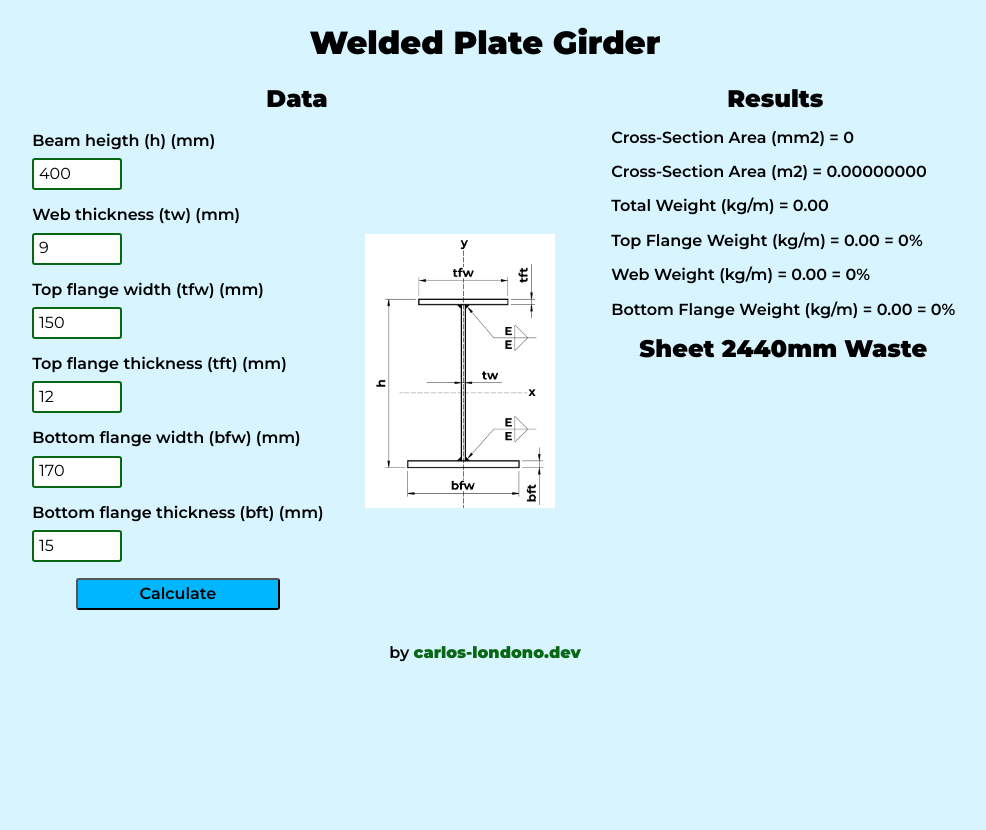
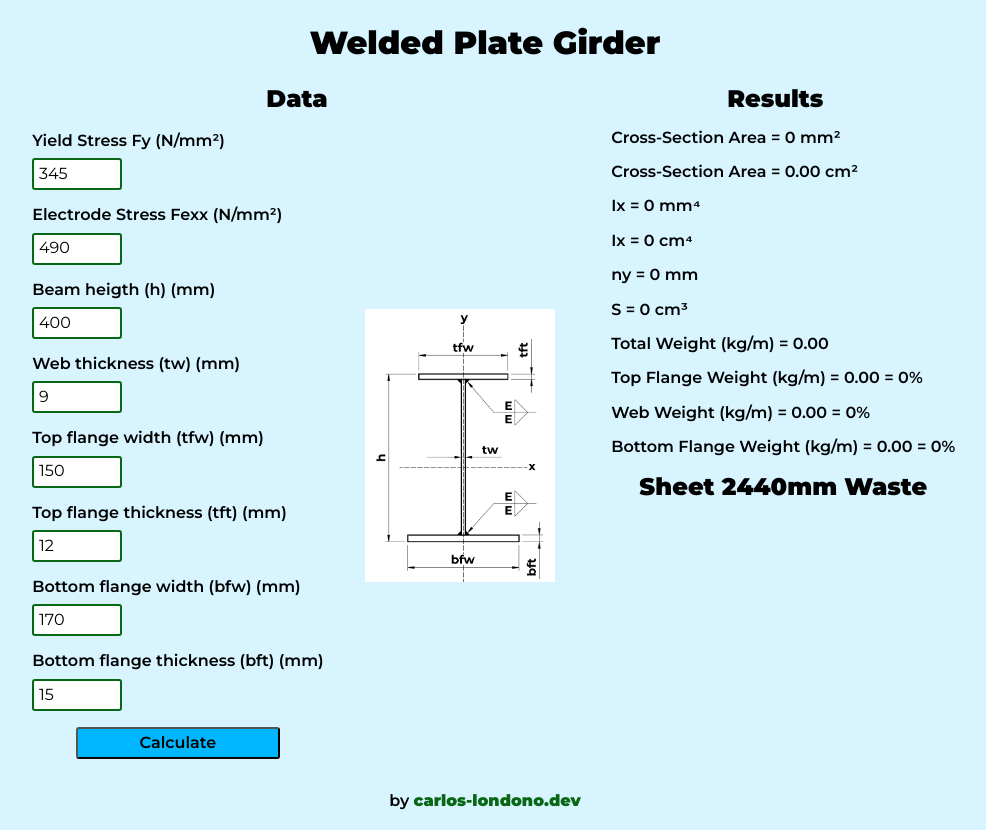
Before and after one commit to ClondonoM/react-css-welded-beam, a React (Vite) app: page / in a window 1280 px wide. Shown: the part 1280-2110 px from the top of the page, without its empty margins (155-1141 px from the left). Before the commit the page ends 1961 px from the top, so only its background shows below. Built offline with nearby package versions, Linux system fonts and the light colour scheme.

Commit message:
inertiaI added

```diff
--- a/index.html
+++ b/index.html
@@ -2,7 +2,7 @@
 <html lang="en">
   <head>
     <meta charset="UTF-8" />
-    <link rel="icon" href="/icon.png" />
+    <link rel="icon" type="image/svg+xml" href="/icon.png" />
     <link rel="preconnect" href="https://fonts.googleapis.com" />
     <link rel="preconnect" href="https://fonts.gstatic.com" crossorigin />
     <link
--- a/src/components/beamResults/BeamIResults.jsx
+++ b/src/components/beamResults/BeamIResults.jsx
@@ -1,13 +1,22 @@
 import styles from './beamResults.module.css';
 import SheetWasteI from './SheetWasteI';
+import inertiaBeamI from '../../helpers/inertiaBeamI';
 
 const BeamIResults = ({ beamIProperties }) => {
   const steel = 7850;
-  const { botF, topF, web } = beamIProperties;
-  const areaTopF = topF === undefined ? 0 : topF.w * topF.t;
-  const areaBotF = botF === undefined ? 0 : botF.w * botF.t;
-  const areaWeb = web === undefined ? 0 : web.w * web.t;
-  const areaBeam = areaTopF + areaBotF + areaWeb;
+  const { fy, fexx, botF, topF, web } = beamIProperties;
+  const yiedlS = botF === undefined ? 0 : fy;
+  const fyElectrode = botF === undefined ? 0 : fexx;
+  const wbf = botF === undefined ? 0 : botF.w;
+  const tbf = botF === undefined ? 0 : botF.t;
+  const hw = web === undefined ? 0 : web.w;
+  const tw = web === undefined ? 0 : web.t;
+  const wtf = topF === undefined ? 0 : topF.w;
+  const ttf = topF === undefined ? 0 : topF.t;
+
+  const [areaBotF, areaWeb, areaTopF, areaBeam, ixx, n, s, qsv, e] =
+    inertiaBeamI(yiedlS, fyElectrode, wbf, tbf, hw, tw, wtf, ttf);
+
   const totalWeight = ((areaBeam / 1000000) * steel).toFixed(2);
   const topFWeight = ((areaTopF / 1000000) * steel).toFixed(2);
   const webWeight = ((areaWeb / 1000000) * steel).toFixed(2);
@@ -19,8 +28,13 @@ const BeamIResults = ({ beamIProperties }) => {
         <h2>Results</h2>
       </div>
       <div className={styles.containerResults}>
-        <p>Cross-Section Area (mm2) = {areaBeam.toFixed(0)}</p>
-        <p>Cross-Section Area (m2) = {(areaBeam / 1000000).toFixed(8)}</p>
+        <p>Cross-Section Area = {areaBeam.toFixed(0)} mm²</p>
+        <p>Cross-Section Area = {(areaBeam / 100).toFixed(2)} cm²</p>
+        {topF ? <p>Ix = {ixx.toFixed(0)} mm⁴</p> : <p>Ix = 0 mm⁴</p>}
+        {topF ? <p>Ix = {(ixx / 10000).toFixed(0)} cm⁴</p> : <p>Ix = 0 cm⁴</p>}
+        {topF ? <p>ny = {n.toFixed(0)} mm</p> : <p>ny = 0 mm</p>}
+        {topF ? <p>Sx = {(s / 1000).toFixed(0)} cm³</p> : <p>S = 0 cm³</p>}
+
         <p>Total Weight (kg/m) = {totalWeight}</p>
         <p>
           Top Flange Weight (kg/m) = {topFWeight}
--- a/src/components/forms/FormI.jsx
+++ b/src/components/forms/FormI.jsx
@@ -2,6 +2,8 @@ import { useState } from 'react';
 import styles from './form.module.css';
 
 const FormI = ({ setBeamIProperties }) => {
+  const [fy, setFy] = useState(345);
+  const [fexx, setFexx] = useState(490);
   const [h, setH] = useState(400);
   const [tw, setTw] = useState(9);
   const [tfw, setTfw] = useState(150);
@@ -12,6 +14,8 @@ const FormI = ({ setBeamIProperties }) => {
   const handleSubmit = (e) => {
     e.preventDefault();
     const beam = {
+      fy,
+      fexx,
       topF: { w: tfw, t: tft },
       web: { w: h - tft - bft, t: tw },
       botF: { w: bfw, t: bft },
@@ -23,6 +27,22 @@ const FormI = ({ setBeamIProperties }) => {
   return (
     <div>
       <form onSubmit={handleSubmit}>
+        <div className={styles.formInput}>
+          <label htmlFor='fy'>Yield Stress Fy (N/mm²)</label>
+          <input
+            type='number'
+            value={fy}
+            onChange={(e) => setFy(e.target.value * 1)}
+          />{' '}
+        </div>
+        <div className={styles.formInput}>
+          <label htmlFor='fexx'>Electrode Stress Fexx (N/mm²)</label>
+          <input
+            type='number'
+            value={fexx}
+            onChange={(e) => setFexx(e.target.value * 1)}
+          />{' '}
+        </div>
         <div className={styles.formInput}>
           <label htmlFor='h'>Beam heigth (h) (mm) </label>
           <input
--- /dev/null
+++ b/src/helpers/inertiaBeamI.js
@@ -0,0 +1,50 @@
+const inertiaBeamI = (fy, fexx, wbf, tbf, hw, tw, wtf, ttf) => {
+  const arrAreaBeam = [wbf * tbf, hw * tw, wtf * ttf];
+  const areaBeam = arrAreaBeam.reduce((a, b) => a + b, 0);
+  const arrY = [tbf / 2, hw / 2 + tbf, ttf / 2 + tbf + hw];
+  const arrM = arrAreaBeam.map((item, i) => item * arrY[i]);
+  const sumM = arrM.reduce((a, b) => a + b, 0);
+  const arrIy = arrAreaBeam.map((item, i) => item * Math.pow(arrY[i], 2));
+  const sumIy = arrIy.reduce((a, b) => a + b, 0);
+  const arrIg = [
+    (wbf * Math.pow(tbf, 3)) / 12,
+    (tw * Math.pow(hw, 3)) / 12,
+    (wtf * Math.pow(ttf, 3)) / 12,
+  ];
+  const sumIg = arrIg.reduce((a, b) => a + b, 0);
+  const inertia = sumIy + sumIg - Math.pow(sumM, 2) / areaBeam;
+  const n = sumM / areaBeam;
+  const s = inertia / n;
+  const fiVn = 0.9 * 0.6 * fy * (hw + tbf + ttf) * tw;
+  const distNytf = arrY[2] - n;
+  const qBsv = (fiVn * arrAreaBeam[0] * distNytf) / inertia;
+  const eB = qBsv / (0.75 * 0.6 * fexx * 0.707 * 2);
+  let eBmin = eB;
+  let eTmin = eB;
+  const tBMax = Math.max(tbf, tw);
+  const tTMax = Math.max(ttf, tw);
+
+  if (tBMax <= 6.4) {
+    eBmin = 3;
+  } else if (tBMax <= 12) {
+    eBmin = 5;
+  } else if (tBMax <= 19) {
+    eBmin = 6;
+  } else {
+    eBmin = 8;
+  }
+  const eDef = Math.max(Math.ceil(eB), eBmin);
+
+  return [
+    arrAreaBeam[0],
+    arrAreaBeam[1],
+    arrAreaBeam[2],
+    areaBeam,
+    inertia,
+    n,
+    s,
+    qBsv,
+    eDef,
+  ];
+};
+export default inertiaBeamI;
```
